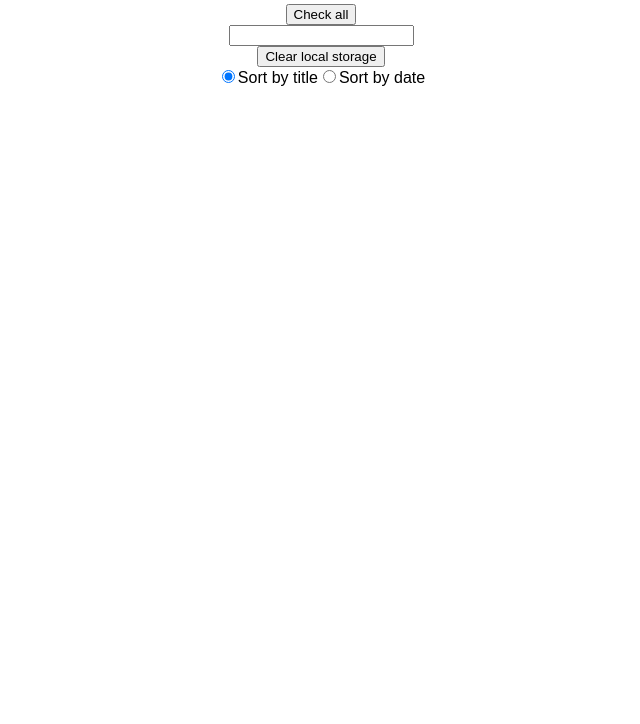
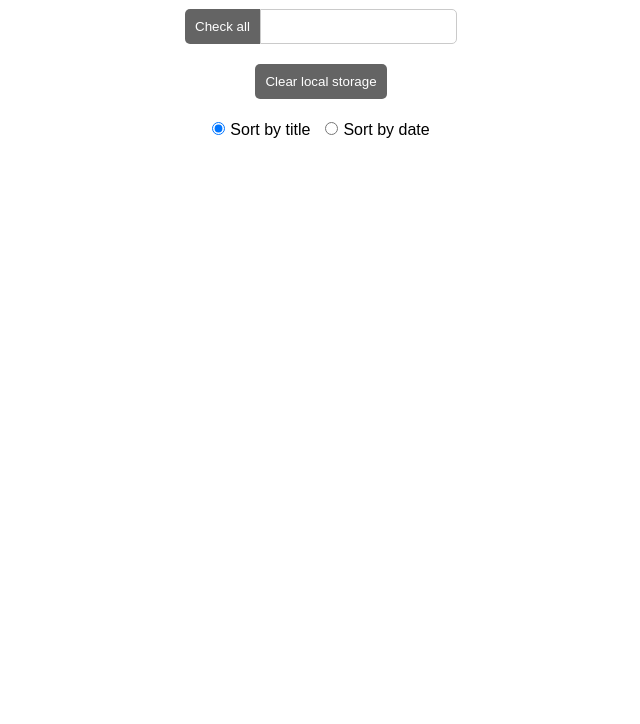
Before and after one commit to Ustasjs/todo-app, a React app: page / in a window 1280 px wide. Shown: the part 76-800 px from the top of the page, without its empty margins (319-959 px from the left). Built offline with nearby package versions, Linux system fonts and the light colour scheme.

Commit message:
add some styles

```diff
--- a/src/components/App/App.css
+++ b/src/components/App/App.css
@@ -1,28 +1,26 @@
 .App {
-  text-align: center;
+  display: flex;
+  flex-direction: column;
+  justify-content: flex-start;
+  align-items: center;
 }
 
-.App-logo {
-  animation: App-logo-spin infinite 20s linear;
-  height: 80px;
+.App__wrap {
+  display: flex;
+  flex-direction: row;
 }
 
-.App-header {
-  background-color: #222;
-  height: 150px;
-  padding: 20px;
-  color: white;
+.App__title {
+  margin-top: 20px;
+  margin-bottom: 20px;
 }
 
-.App-title {
-  font-size: 1.5em;
+.App__wrap,
+.button_clear {
+  margin-bottom: 20px;
 }
 
-.App-intro {
-  font-size: large;
+.button_check-all {
+  border-top-right-radius: 0;
+  border-bottom-right-radius: 0;
 }
-
-@keyframes App-logo-spin {
-  from { transform: rotate(0deg); }
-  to { transform: rotate(360deg); }
-}
--- a/src/components/App/index.js
+++ b/src/components/App/index.js
@@ -19,14 +19,19 @@ class App extends Component {
     return (
       <div className="App">
         <h1 className="App__title">Todo app</h1>
+        <div className="App__wrap">
+          <button
+            className="button button_check-all App__button"
+            onClick={this.handleCheckAllButtonClick}
+          >
+            Check all
+          </button>
+          <MainInput addNewTask={this.addNewTask} />
+        </div>
         <button
-          className="MainInput__button"
-          onClick={this.handleCheckAllButtonClick}
+          className="button button_clear App__button"
+          onClick={this.handleClearButtonClick}
         >
-          Check all
-        </button>
-        <MainInput addNewTask={this.addNewTask} />
-        <button className="App__button" onClick={this.handleClearButtonClick}>
           Clear local storage
         </button>
         <TaskList
--- /dev/null
+++ b/src/components/MainInput/MainInput.css
@@ -0,0 +1,4 @@
+.MainInput__input {
+  border-top-left-radius: 0;
+  border-bottom-left-radius: 0;
+}
--- a/src/components/MainInput/index.js
+++ b/src/components/MainInput/index.js
@@ -1,4 +1,5 @@
 import React, { Component } from 'react';
+import './MainInput.css';
 import { makeId } from '../../utils';
 
 class MainInput extends Component {
@@ -16,7 +17,7 @@ class MainInput extends Component {
           onChange={this.handleChange}
           onBlur={this.handleBlur}
           type="text"
-          className="MainInput__input"
+          className="input MainInput__input"
         />
       </div>
     );
--- /dev/null
+++ b/src/components/TaskList/Task/Task.css
@@ -0,0 +1,8 @@
+.Task {
+  margin-bottom: 5px;
+}
+
+.Task__text {
+  margin-left: 10px;
+  margin-right: 10px;
+}
--- a/src/components/TaskList/Task/index.js
+++ b/src/components/TaskList/Task/index.js
@@ -1,4 +1,5 @@
 import React, { Component } from 'react';
+import './Task.css';
 
 class Task extends Component {
   state = {
@@ -39,9 +40,9 @@ class Task extends Component {
           onChange={this.handleChange}
           onBlur={this.handleBlur}
           type="text"
-          className="Task__text"
+          className="input Task__text"
         />
-        <button onClick={this.handleRemove} className="Task__button">
+        <button onClick={this.handleRemove} className="button Task__button">
           X
         </button>
       </li>
--- /dev/null
+++ b/src/components/TaskList/TaskList.css
@@ -0,0 +1,12 @@
+.TaskList__controls {
+  text-align: center;
+  margin-bottom: 10px;
+}
+
+.TaskList__radio {
+  margin-right: 5px;
+}
+
+.TaskList__label + .TaskList__label {
+  margin-left: 15px;
+}
--- a/src/components/TaskList/index.js
+++ b/src/components/TaskList/index.js
@@ -1,4 +1,5 @@
 import React, { Component } from 'react';
+import './TaskList.css';
 import Task from './Task';
 
 class TaskList extends Component {
--- a/src/index.css
+++ b/src/index.css
@@ -1,5 +1,66 @@
-body {
+* {
   margin: 0;
   padding: 0;
-  font-family: sans-serif;
 }
+
+*,
+*:before,
+*:after {
+  box-sizing: border-box;
+}
+
+body,
+html {
+  width: 100%;
+  height: 100%;
+  line-height: 1.42;
+}
+
+body {
+  min-width: 320px;
+  font-family: Arial, sans-serif;
+  font-size: 16px;
+  line-height: 1.42;
+  font-weight: 500;
+  margin: 0;
+}
+
+ul {
+  margin: 0;
+  padding: 0;
+}
+
+ul li {
+  display: block;
+  list-style: none;
+}
+
+a {
+  text-decoration: none;
+  color: inherit;
+  cursor: pointer;
+}
+
+button {
+  cursor: pointer;
+}
+
+h1,
+h2,
+h3 {
+  margin: 0;
+}
+
+.button {
+  background-color: #646464;
+  color: #fff;
+  padding: 10px;
+  border: none;
+  border-radius: 5px;
+}
+
+.input {
+  padding: 9px;
+  border: 1px solid rgb(202, 202, 202);
+  border-radius: 5px;
+}
```
